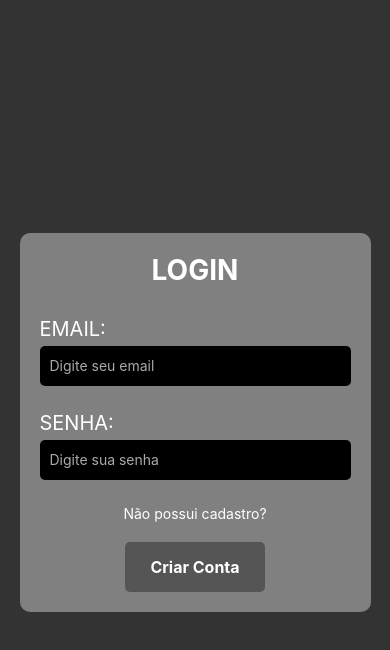
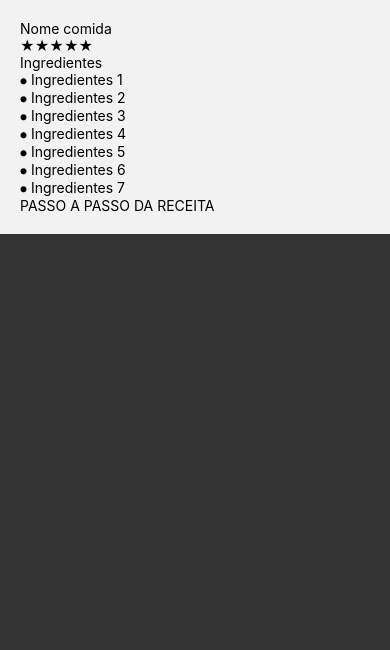
Before and after one commit to Suru13/AppReceita, a React Native app: screen / in a window 390 px wide. Shown: the top 650 px of the page. Built offline with nearby package versions, Linux system fonts and the light colour scheme.

Commit message:
inicando a pagina detalhs

```diff
--- a/App.js
+++ b/App.js
@@ -1,10 +1,12 @@
 import { StatusBar } from 'expo-status-bar';
 import { StyleSheet, Text, TextInput, TouchableOpacity, View } from 'react-native';
+import Detalhes from './pages/Detalhes';
 
 export default function App() {
   return (
       <View style={styles.container}>
-        <View style={styles.box}>
+        <Detalhes/>
+        {/* <View style={styles.box}>
           <Text style={styles.title}>LOGIN</Text>
 
           <Text style={styles.text}>EMAIL:</Text>
@@ -27,7 +29,7 @@ export default function App() {
           <TouchableOpacity style={styles.button}>
             <Text style={styles.buttonText}>Criar Conta</Text>
           </TouchableOpacity>
-        </View>
+        </View> */}
       </View>
   );
 }
@@ -35,8 +37,8 @@ export default function App() {
 const styles = StyleSheet.create({
   container: {
     flex: 1,
-    justifyContent: 'center',
-    alignItems: 'center',
+    // justifyContent: 'center',
+    // alignItems: 'center',
     backgroundColor: '#333',
   },
   box: {
--- /dev/null
+++ b/components/DetalhesCard/index.js
@@ -0,0 +1,39 @@
+
+
+import { View, Text,Image } from 'react-native'
+import React from 'react'
+import { styles } from './style'
+
+export default function DetalhesCard() {
+
+
+  return (
+    <View style= {styles.container}>
+        <View>
+            <Image source="" />
+            <View>
+                <Text>Nome comida</Text>
+                <Image source="" />
+            </View>
+            <View>
+                <Text>★★★★★</Text>
+
+            </View>
+            <View>
+                <Text>Ingredientes</Text>
+                <Text>⦁ Ingredientes 1</Text>
+                <Text>⦁ Ingredientes 2</Text>
+                <Text>⦁ Ingredientes 3</Text>
+                <Text>⦁ Ingredientes 4</Text>
+                <Text>⦁ Ingredientes 5</Text>
+                <Text>⦁ Ingredientes 6</Text>
+                <Text>⦁ Ingredientes 7</Text>
+
+            </View>
+            <View>
+                <Text>PASSO A PASSO DA RECEITA</Text>
+            </View>
+        </View>
+    </View>
+  )
+}
--- /dev/null
+++ b/components/DetalhesCard/style.js
@@ -0,0 +1,13 @@
+
+import { StyleSheet } from "react-native";
+
+export const styles = StyleSheet.create({
+    container:{
+        flex: 1,
+        backgroundColor: '#f2f2f2',
+        padding: 20,
+        height: '100%',
+        width: '100%',
+
+    }
+});
--- a/package.json
+++ b/package.json
@@ -9,10 +9,14 @@
     "web": "expo start --web"
   },
   "dependencies": {
+    "@expo/metro-runtime": "~4.0.0",
     "expo": "~52.0.7",
     "expo-status-bar": "~2.0.0",
+    "projetofinalnative": "file:",
     "react": "18.3.1",
-    "react-native": "0.76.2"
+    "react-dom": "^18.3.1",
+    "react-native": "0.76.2",
+    "react-native-web": "^0.19.13"
   },
   "devDependencies": {
     "@babel/core": "^7.20.0"
--- /dev/null
+++ b/pages/Detalhes/index.js
@@ -0,0 +1,13 @@
+
+
+import { View, Text } from 'react-native'
+import React from 'react'
+import DetalhesCard from '../../components/DetalhesCard'
+
+export default function Detalhes() {
+  return (
+    <View>
+      <DetalhesCard/>
+    </View>
+  )
+}
```
Also changed, not shown: 1 other file (tests, documents, lock files or other folders).
